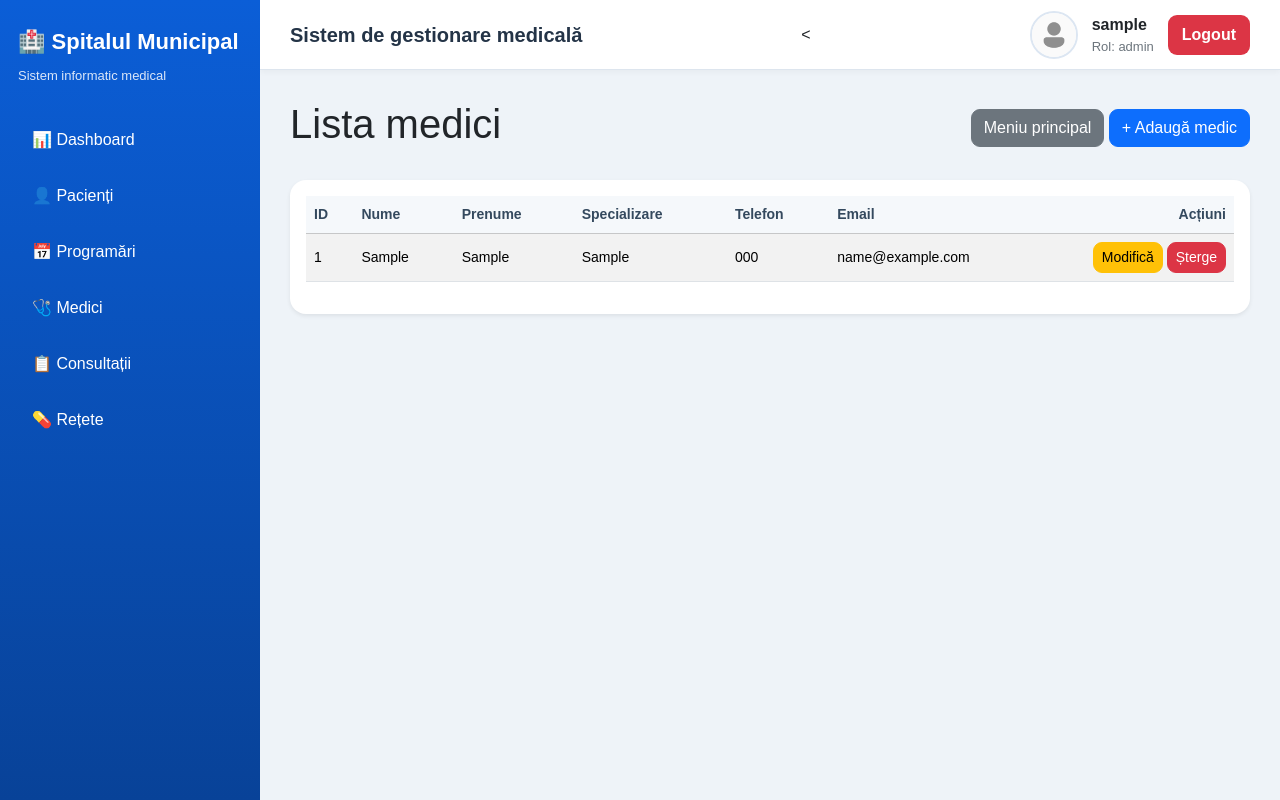
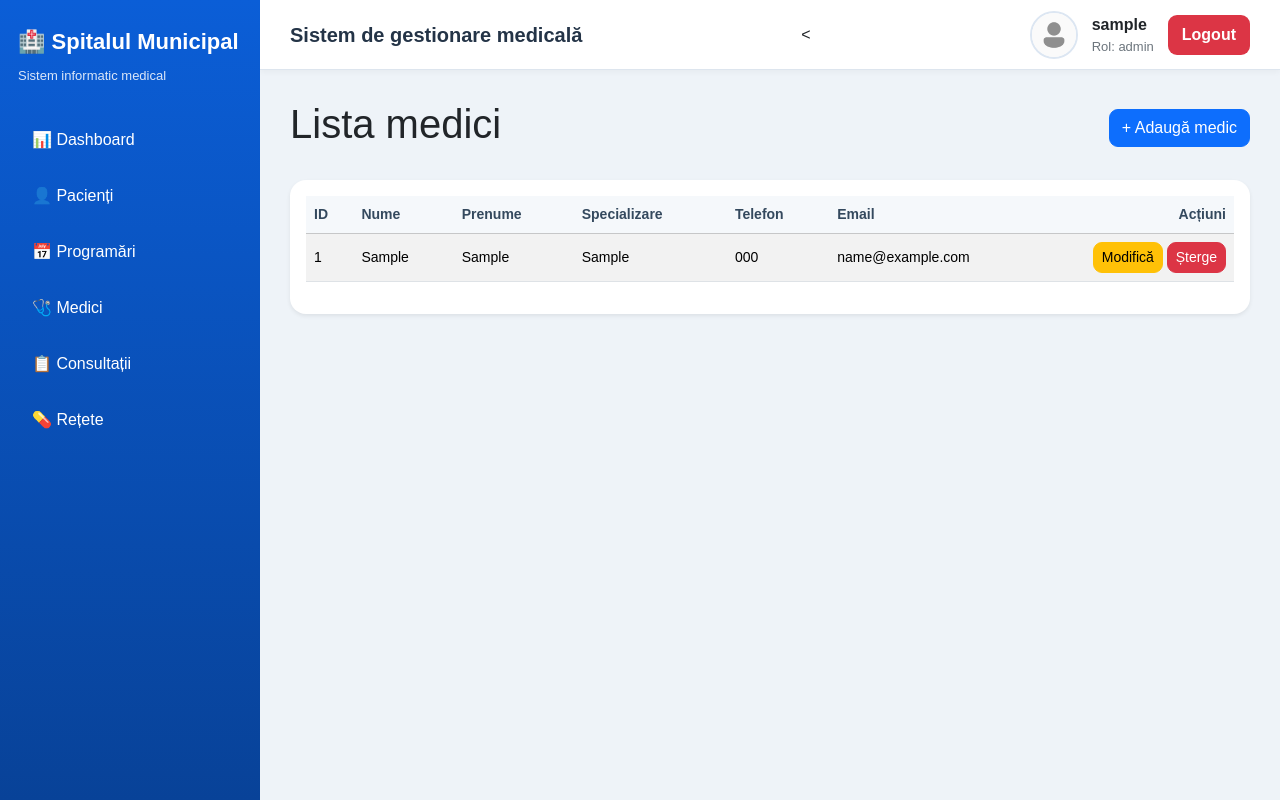
Before and after one commit to smekkprogramatoru/cabinet-medical, a Flask app: page /medici in a window 1280 px wide. Run offline with Flask 3, Linux system fonts and the light colour scheme; the visitor is signed in with stand-in values (Sample User, id 1); tables that the repository leaves empty or names only in its code hold one stand-in row (values such as "Sample post").

Commit message:
scos meniu principal

```diff
--- a/templates/consultatii.html
+++ b/templates/consultatii.html
@@ -73,7 +73,6 @@
     <h1>Lista consultații</h1>
 
     <div>
-        <a href="/" class="btn btn-secondary">Meniu principal</a>
         <a href="/consultatii?show_add=1" class="btn btn-primary">+ Adaugă consultație</a>
     </div>
 </div>
--- a/templates/medici.html
+++ b/templates/medici.html
@@ -36,7 +36,6 @@
     <h1>Lista medici</h1>
 
     <div>
-        <a href="/" class="btn btn-secondary">Meniu principal</a>
         <a href="/medici?show_add=1" class="btn btn-primary">+ Adaugă medic</a>
     </div>
 </div>
--- a/templates/programari.html
+++ b/templates/programari.html
@@ -6,7 +6,6 @@
     <h1>Lista programări</h1>
 
     <div>
-        <a href="/" class="btn btn-secondary">Meniu principal</a>
         <a href="/programari?show_add=1" class="btn btn-primary">+ Adaugă programare</a>
     </div>
 </div>
--- a/templates/retete.html
+++ b/templates/retete.html
@@ -29,7 +29,6 @@
     <h1>Lista rețete medicale</h1>
 
     <div>
-        <a href="/" class="btn btn-secondary">Meniu principal</a>
         <a href="/retete?show_add=1" class="btn btn-primary">+ Adaugă rețetă</a>
     </div>
 </div>
```
